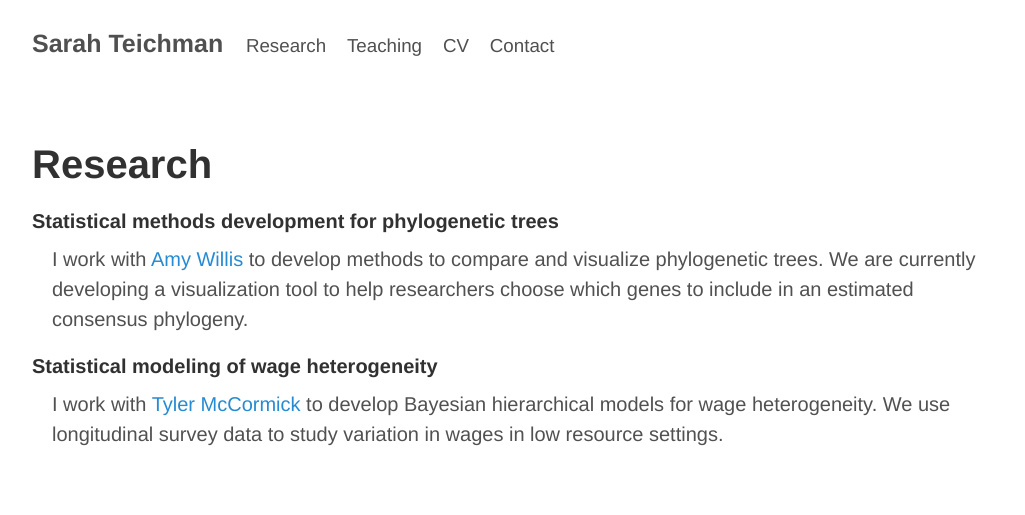
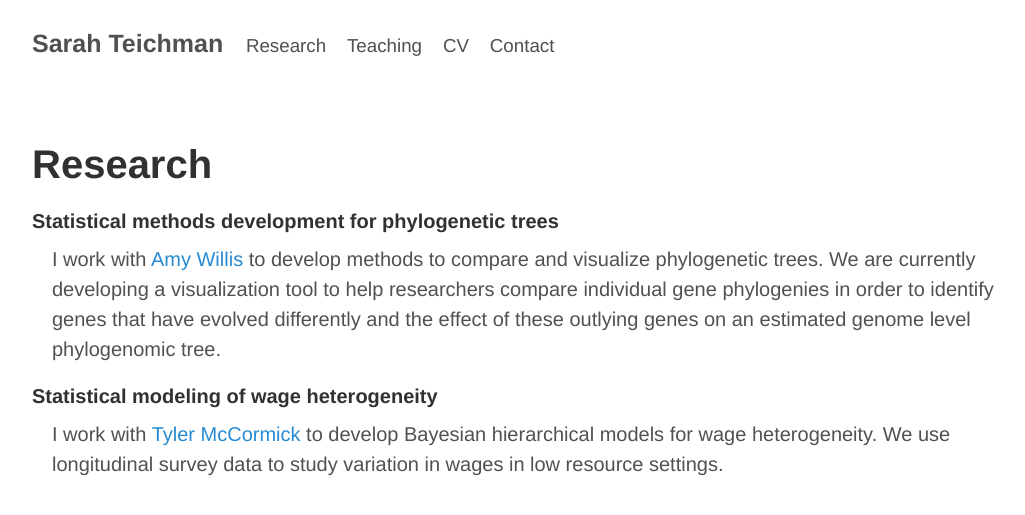
Before and after one commit to svteichman/svteichman.github.io, a Jekyll site: the page built from research.html, in a window 1280 px wide. Shown: the top 515 px of the page, without its empty margins (108-1133 px from the left). Built offline with Jekyll 4.4.1, drawn with Linux system fonts in a browser that asks for light colours.

Commit message:
Update research.html
updating description

```diff
--- a/research.html
+++ b/research.html
@@ -8,7 +8,7 @@ title:  'Research'
 <h4>Statistical methods development for phylogenetic trees</h4>
 <p class="content" style="padding:0px;margin:0px 20px 0px;">
   I work with <a href = "http://statisticaldiversitylab.com/">Amy Willis</a> to develop methods to compare and visualize phylogenetic trees.
-  We are currently developing a visualization tool to help researchers choose which genes to include in an estimated consensus phylogeny.
+  We are currently developing a visualization tool to help researchers compare individual gene phylogenies in order to identify genes that have evolved differently and the effect of these outlying genes on an estimated genome level phylogenomic tree.
 </p>
 
 <h4>Statistical modeling of wage heterogeneity</h4>
```
